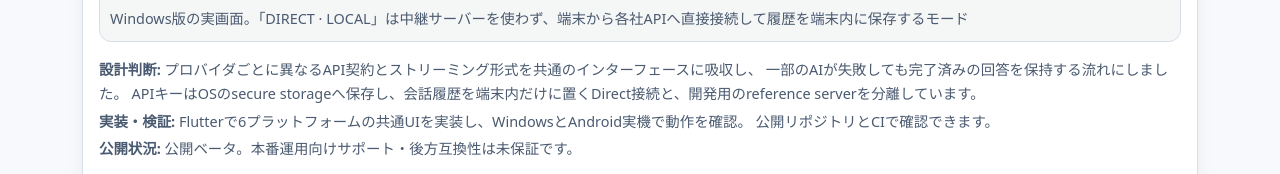
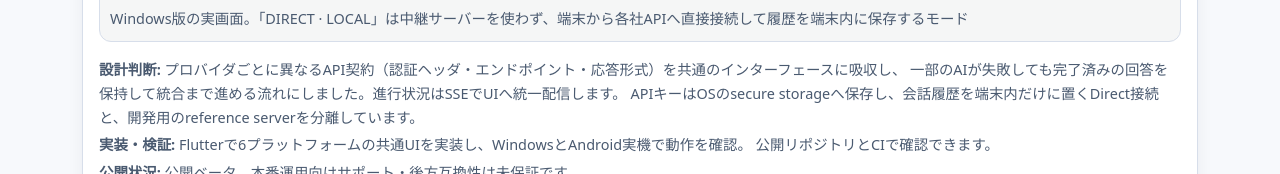
Before and after one commit to kojima8924/kojima8924.github.io, a plain HTML site: page index.html in a window 1280 px wide. Shown: the part 1430-1604 px from the top of the page. Drawn offline with nearby package versions, Linux system fonts and the light colour scheme.

Commit message:
Clage Cookの設計記述をコード検証に基づき修正
- ClageCookOSSの実装を確認し、「ストリーミング形式の吸収」を
  実態（プロバイダ通信は非ストリーミングPOST、SSEはUIへの統一配信側）に合わせて修正
- API契約差異の吸収・部分失敗時の完了回答保持・secure storage・
  Direct/reference server分離・6プラットフォーム・CIは実装確認済み
- 監査レポートの確認事項2へ検証結果（根拠ファイル）を記録
- PDF2種を再生成

Co-Authored-By: Claude Opus 5 (1M context) <noreply@anthropic.com>
Claude-Session: https://claude.ai/code/session_01GwZbizvzvxN9XCUZ2EGMKJ

```diff
--- a/index.html
+++ b/index.html
@@ -781,8 +781,8 @@
 
             <p class="text-muted small mt-3 mb-1">
               <strong>設計判断:</strong>
-              プロバイダごとに異なるAPI契約とストリーミング形式を共通のインターフェースに吸収し、
-              一部のAIが失敗しても完了済みの回答を保持する流れにしました。
+              プロバイダごとに異なるAPI契約（認証ヘッダ・エンドポイント・応答形式）を共通のインターフェースに吸収し、
+              一部のAIが失敗しても完了済みの回答を保持して統合まで進める流れにしました。進行状況はSSEでUIへ統一配信します。
               APIキーはOSのsecure storageへ保存し、会話履歴を端末内だけに置くDirect接続と、開発用のreference serverを分離しています。
             </p>
             <p class="text-muted small mb-1">
```
Also changed, not shown: 3 other files.
